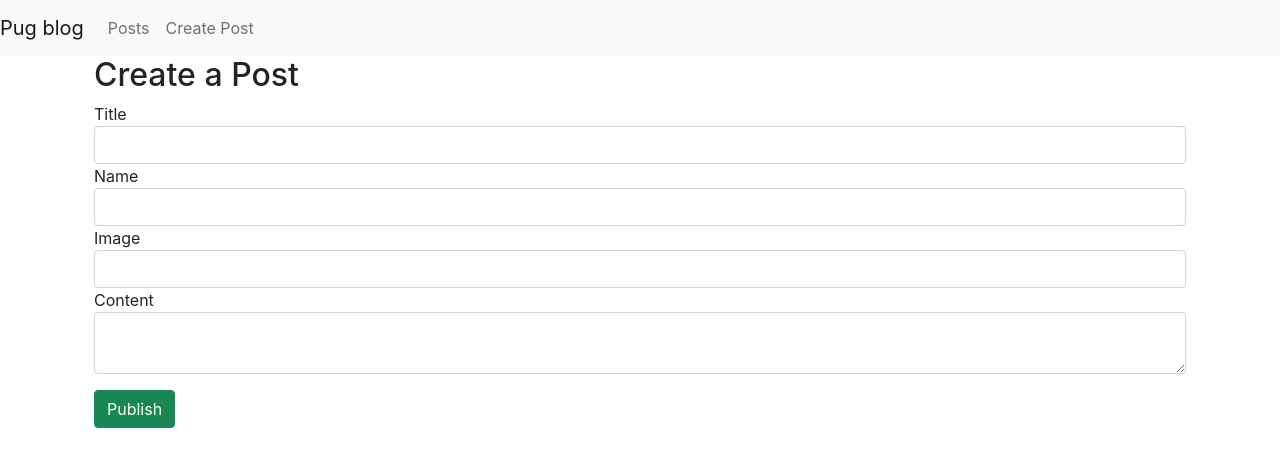
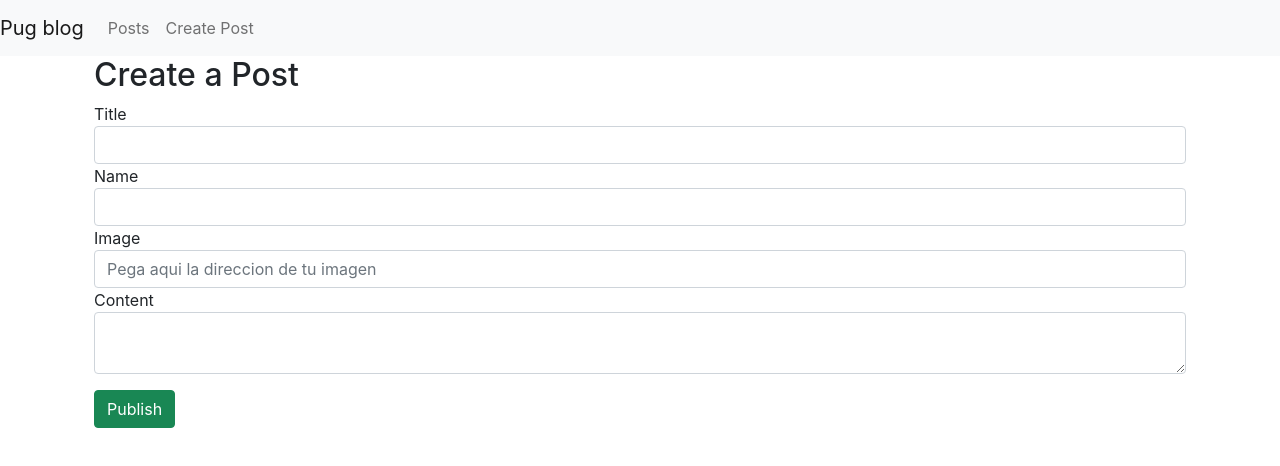
Before and after one commit to j-antonio42/react-router-blog, a React (Create React App) app: page /CreatePost in a window 1280 px wide. Shown: the top 466 px of the page. Built offline with nearby package versions, Linux system fonts and the light colour scheme.

Commit message:
useHistory hook added on publish

```diff
--- a/src/App.js
+++ b/src/App.js
@@ -20,14 +20,14 @@ function App() {
        <CoolNav/>
       <Row>
         <Switch>
-          <Route path="/Home">
-             <PostCatalog/>
-          </Route>
           <Route path="/CreatePost">
              <CreatePost/>
           </Route>
           <Route path="/detail/:id">
              <PostDetail/>
+          </Route>
+          <Route path="/">
+             <PostCatalog/>
           </Route>
         </Switch>
       </Row>
--- a/src/Pages/CreateProduct/index.js
+++ b/src/Pages/CreateProduct/index.js
@@ -1,11 +1,12 @@
 import React, { useState } from 'react';
-import { Col } from 'reactstrap';
+import {  useHistory } from 'react-router-dom'
 import PostForm from '../../components/ProductForm';
 import api from '../../Assets/lib/api';
 
 const CreatePost = (props) => {
 
     const [post, setPost] = useState({})
+    const history = useHistory()
 
     const inputHandler = event =>{
        const {name, value} = event.target
@@ -15,6 +16,7 @@ const CreatePost = (props) => {
     const buttonHandler = async() =>{
         console.log(post)
         api.makePost(post)
+        history.push('./')
     }
 
   return (
--- a/src/components/ProductForm/index.js
+++ b/src/components/ProductForm/index.js
@@ -18,7 +18,7 @@ const PostForm = (props) => {
         </FormGroup>
         <FormGroup>
           <Label for="image">Image</Label>
-          <Input type="text" name="image"onChange={inputHandler}/>
+          <Input type="text" name="image"onChange={inputHandler} placeholder='Pega aqui la direccion de tu imagen'/>
         </FormGroup>
         <FormGroup>
           <Label for="content">Content</Label>
```
